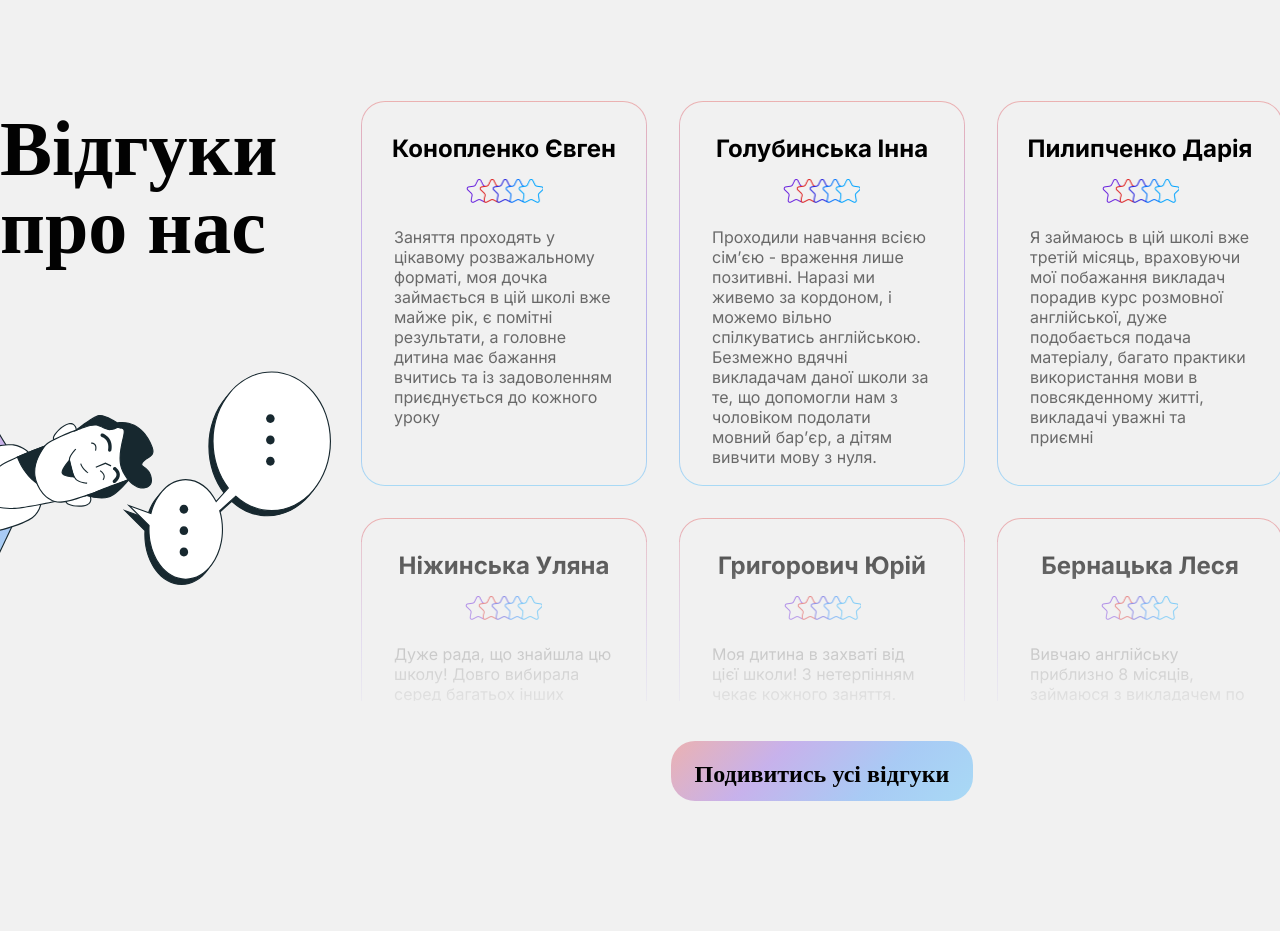
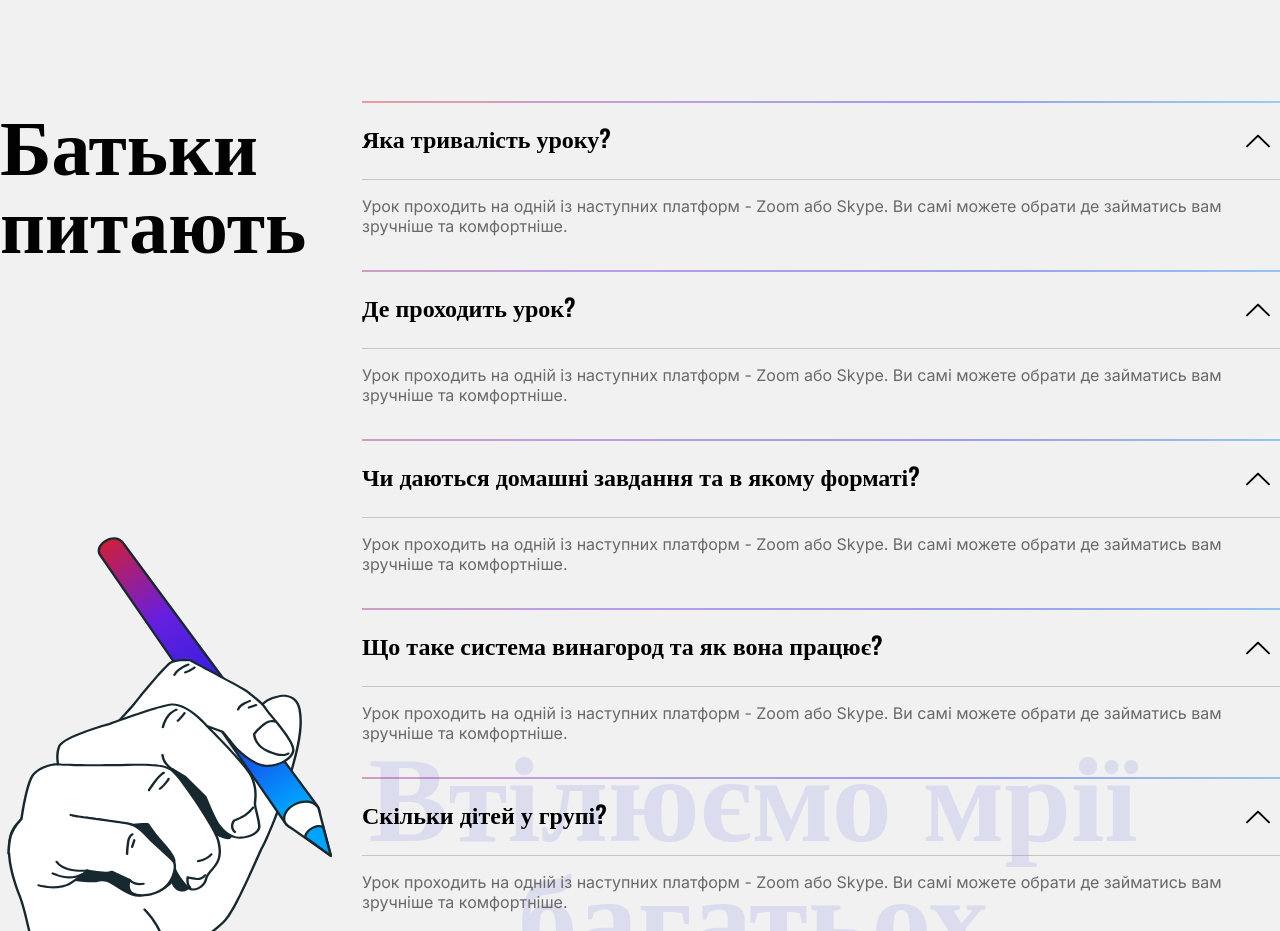
Before and after one commit to mirajane2207/english-school, a React (Create React App) app: page / in a window 1280 px wide. Shown: the part 2760-3691 px from the top of the page. Built offline with nearby package versions, Linux system fonts and the light colour scheme.

Commit message:
Implemented ParentsAsk section

```diff
--- a/src/App.js
+++ b/src/App.js
@@ -8,6 +8,7 @@ import Reviews from './components/Reviews/Reviews'
 import Form from './components/Form/Form'
 import Footer from './components/Footer/Footer'
 import ForChildren from './components/ForChildren/ForChildren'
+import ParentsAsk from './components/ParentsAsk/ParentsAsk'
 
 
 
@@ -33,7 +34,7 @@ const App = () => {
             <About mode={mode} title='Чим цікава та унікальна школа англійської для дітей Pengli?' text='В онлайн-школі Pengli Ваша дитина зможе не тільки покращити рівень англійської та здобути необхідні навички для успішного навчання у школі, але й по-справжньому полюбити вивчення іноземної мови та з нетерпінням чекати на кожне заняття. Інтерактивні завдання, вікторини, ігри, перегляд та обговорення улюблених мультиків - все це перетворить навчання в цікавий та захопливий процес, а наші досвідчені викладачі максимально наповнять кожне заняття важливим та корисним матеріалом.'/>
             <ForChildren />
             <Tariffs />
-            <Reviews />
+            <ParentsAsk />
             <Form />
             <Footer />
           </div>
--- /dev/null
+++ b/src/components/ParentsAsk/ParentsAsk.jsx
@@ -0,0 +1,22 @@
+import React from 'react'
+import classes from './ParentsAsk.module.css'
+import SectionTitle from '../SectionTitle/SectionTitle'
+import ParentsAskItem from '../ParentsAskItem/ParentsAskItem'
+
+const ParentsAsk = () => {
+    return (
+        <div className={classes.parents_ask__container}>
+            <SectionTitle>Батьки питають</SectionTitle>
+            <div className={classes.parents_ask__content_container}>
+                <hr />
+                <ParentsAskItem title='Яка тривалість уроку?' text='Урок проходить на одній із наступних платформ - Zoom або Skype. Ви самі можете обрати де займатись вам зручніше та комфортніше.'/>
+                <ParentsAskItem title='Де проходить урок?' text='Урок проходить на одній із наступних платформ - Zoom або Skype. Ви самі можете обрати де займатись вам зручніше та комфортніше.'/>
+                <ParentsAskItem title='Чи даються домашні завдання та в якому форматі?' text='Урок проходить на одній із наступних платформ - Zoom або Skype. Ви самі можете обрати де займатись вам зручніше та комфортніше.'/>
+                <ParentsAskItem title='Що таке система винагород та як вона працює?' text='Урок проходить на одній із наступних платформ - Zoom або Skype. Ви самі можете обрати де займатись вам зручніше та комфортніше.'/>
+                <ParentsAskItem title='Скільки дітей у групі?' text='Урок проходить на одній із наступних платформ - Zoom або Skype. Ви самі можете обрати де займатись вам зручніше та комфортніше.'/>
+            </div>
+        </div>
+    )
+}
+
+export default ParentsAsk
--- /dev/null
+++ b/src/components/ParentsAsk/ParentsAsk.module.css
@@ -0,0 +1,22 @@
+.parents_ask__container {
+    display: inline-flex;
+    align-items: flex-start;
+    gap: 62px;
+    height: 366px;
+    margin-bottom: 180px;
+}
+
+.parents_ask__content_container {
+    display: flex;
+    flex-direction: column;
+    align-items: flex-start;
+    gap: 8px;
+}
+
+.parents_ask__content_container hr{
+    width: 100%;
+    background: var(--strong-gradient);
+    height: 2px;
+    border: 0;
+    margin: 0;
+}
--- /dev/null
+++ b/src/components/ParentsAskItem/ParentsAskItem.jsx
@@ -0,0 +1,32 @@
+import { React, useState } from 'react'
+import classes from './ParentsAskItem.module.css'
+
+const ParentsAskItem = (props) => {
+    const [state, setState] = useState('opened');
+
+    function changeState() {
+        setState(previous => previous === 'closed' ? 'opened' : 'closed')
+    }
+
+    return (
+        <div className={classes.item__container}>
+            {state === 'closed'
+                ? <div className={classes.item__closed_container}> <h3>{props.title}</h3>
+                    <button onClick={changeState} className={classes.btn_open}></button></div>
+                : <div className={classes.item__opened_container}>
+                    <div className={classes.item__opened_content_container}>
+                    <h3>{props.title}</h3>
+                        <button onClick={changeState} className={classes.btn_close}></button>
+                    </div>
+
+                    <hr />
+                    <p>{props.text}</p>
+                </div>
+            }
+
+
+        </div>
+    )
+}
+
+export default ParentsAskItem
--- /dev/null
+++ b/src/components/ParentsAskItem/ParentsAskItem.module.css
@@ -0,0 +1,61 @@
+.item__container {
+    padding-bottom: 10px;
+    border-image: var(--strong-gradient) 60;
+    border-bottom: 2px solid;
+}
+
+.btn_open {
+    margin-top: 8px;
+    width: 24px;
+    background: url('./open-icon.svg');
+    background-repeat: no-repeat;
+    background-position: center;
+}
+
+.btn_close{
+    margin-top: 8px;
+    width: 24px;
+    background: url('./close-icon.svg');
+    background-repeat: no-repeat;
+    background-position: center;
+}
+
+.item__container button:hover {
+    box-shadow: none;
+}
+
+.item__closed_container {
+    display: flex;
+    width: 921px;
+    padding: 8px 0px;
+    align-items: center;
+    justify-content: space-between;
+    gap: 16px;
+}
+
+.item__opened_content_container {
+    display: flex;
+
+}
+
+.item__opened_content_container {
+    display: flex;
+    align-items: center;
+    justify-content: space-between;
+    gap: 36px;
+    width: 920px;
+    padding: 8px 0px;
+}
+
+.item__opened_container p {
+    max-width: 865px;
+    margin-bottom: 24px;
+}
+
+.item__opened_container hr {
+    width: 100%;
+    background: rgba(151, 153, 153, 0.50);
+    height: 1px;
+    border: 0;
+    margin: 16px 0;
+}
```
Also changed, not shown: src/components/ParentsAskItem/close-icon.svg (added), src/components/ParentsAskItem/open-icon.svg (added).
